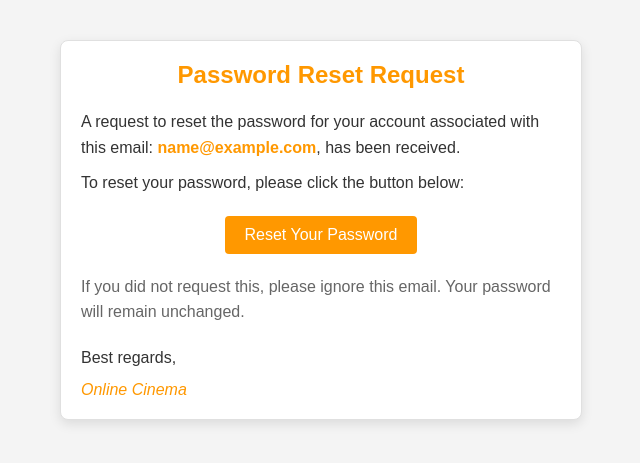
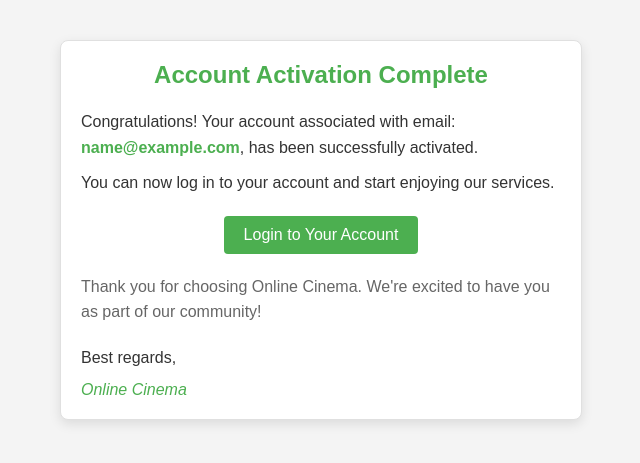
Before and after one commit to zave52/Online-Cinema, a Python web app: template src/notifications/templates/activation_complete.html in a window 1280 px wide. Shown: the top 463 px of the page, without its empty margins (319-959 px from the left). Run offline with Jinja, Linux system fonts and the light colour scheme; the template is opened without the code that fills it: most values are stand-ins (such as "Sample title", 1, 10 or a date in 2020).

Commit message:
fix: missing email in notification templates and wrong template in activation_complete

```diff
--- a/src/notifications/templates/activation_complete.html
+++ b/src/notifications/templates/activation_complete.html
@@ -1,33 +1,33 @@
 <html lang="">
 <head>
-  <title>Password Reset Request</title>
+  <title>Account Activation Complete</title>
 </head>
 <body style="margin: 0; padding: 0; background-color: #f4f4f4; font-family: Arial, sans-serif;">
 <div style="border: 1px solid #e0e0e0; border-radius: 8px; box-shadow: 0 4px 12px rgba(0, 0, 0, 0.1);
             padding: 20px; max-width: 480px; margin: 40px auto; background-color: #ffffff; color: #333333;">
-  <h2 style="color: #FF9800; text-align: center; margin: 0 0 20px; font-size: 24px; font-weight: bold;">
-    Password Reset Request
+  <h2 style="color: #4CAF50; text-align: center; margin: 0 0 20px; font-size: 24px; font-weight: bold;">
+    Account Activation Complete
   </h2>
   <p style="margin: 10px 0; line-height: 1.6; font-size: 16px;">
-    A request to reset the password for your account associated with this email:
-    <strong id="email" style="color: #FF9800;">{{ email }}</strong>, has been received.
+    Congratulations! Your account associated with email:
+    <strong id="email" style="color: #4CAF50;">{{ email }}</strong>, has been successfully activated.
   </p>
   <p style="margin: 10px 0; line-height: 1.6; font-size: 16px;">
-    To reset your password, please click the button below:
+    You can now log in to your account and start enjoying our services.
   </p>
   <p style="margin: 20px 0; text-align: center;">
-    <a href="{{ reset_link }}" id="link" style="display: inline-block; background-color: #FF9800; color: #ffffff;
+    <a href="{{ login_link }}" id="link" style="display: inline-block; background-color: #4CAF50; color: #ffffff;
             text-decoration: none; font-size: 16px; padding: 10px 20px; border-radius: 4px;">
-      Reset Your Password
+      Login to Your Account
     </a>
   </p>
   <p style="margin: 10px 0; line-height: 1.6; font-size: 16px; color: #666666;">
-    If you did not request this, please ignore this email. Your password will remain unchanged.
+    Thank you for choosing Online Cinema. We're excited to have you as part of our community!
   </p>
   <p style="margin: 20px 0 10px; line-height: 1.6; font-size: 16px;">
     Best regards,
   </p>
-  <p style="margin: 0; font-style: italic; font-size: 16px; color: #FF9800;">
+  <p style="margin: 0; font-style: italic; font-size: 16px; color: #4CAF50;">
     Online Cinema
   </p>
 </div>
--- a/src/notifications/templates/payment_confirmation.html
+++ b/src/notifications/templates/payment_confirmation.html
@@ -18,12 +18,6 @@
   <p style="margin: 10px 0; line-height: 1.6; font-size: 16px;">
     Your order has been confirmed and is now being processed. You can access your purchased content in your account dashboard.
   </p>
-  <p style="margin: 20px 0; text-align: center;">
-    <a href="{{ login_link }}" id="link" style="display: inline-block; background-color: #4285F4; color: #ffffff;
-            text-decoration: none; font-size: 16px; padding: 10px 20px; border-radius: 4px;">
-      View Order Details
-    </a>
-  </p>
   <p style="margin: 10px 0; line-height: 1.6; font-size: 16px; color: #666666;">
     If you have any questions about your order, please contact our customer support team.
   </p>
```
Also changed, not shown: src/notifications/emails.py (+17 -5 lines).
